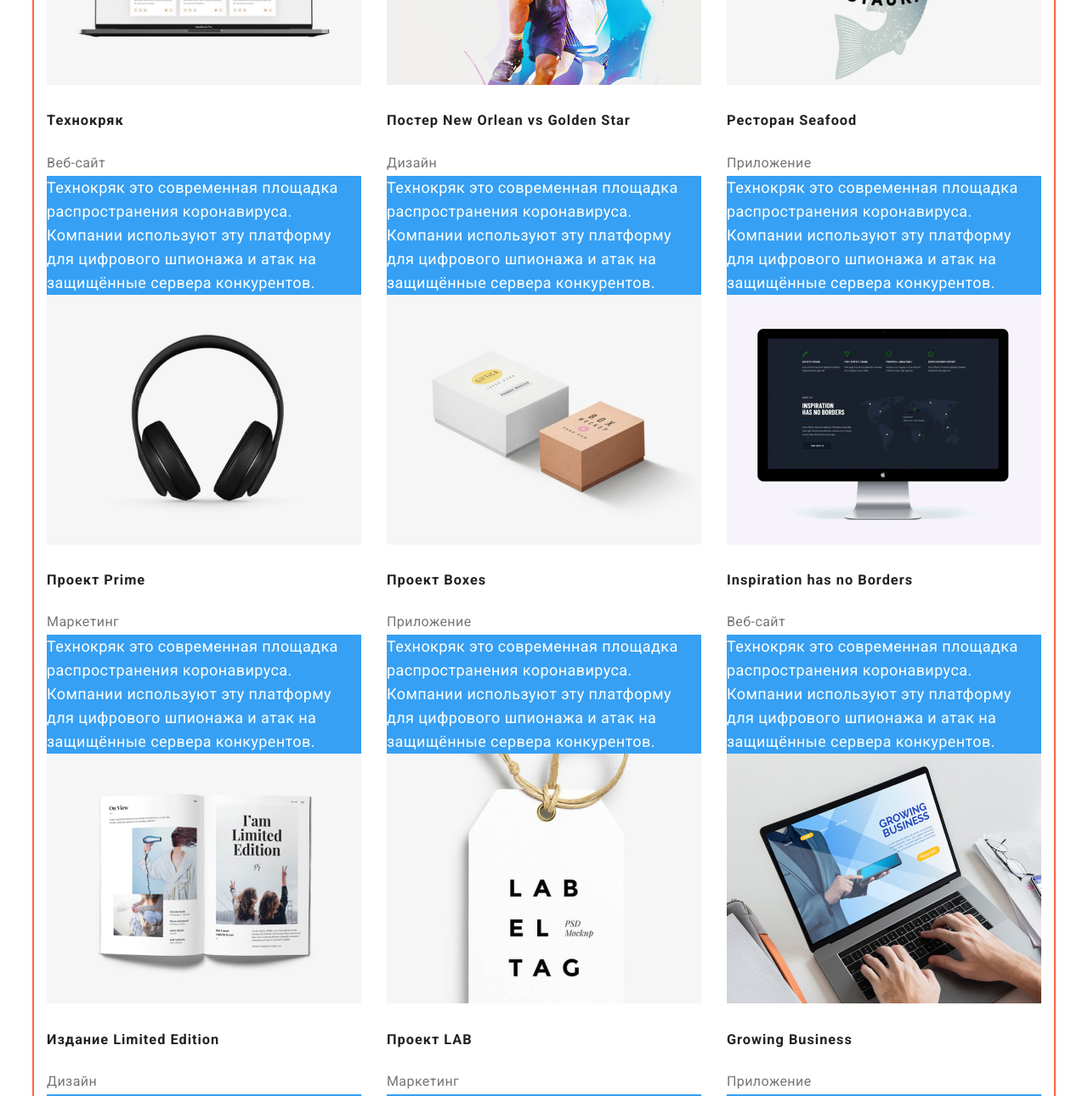
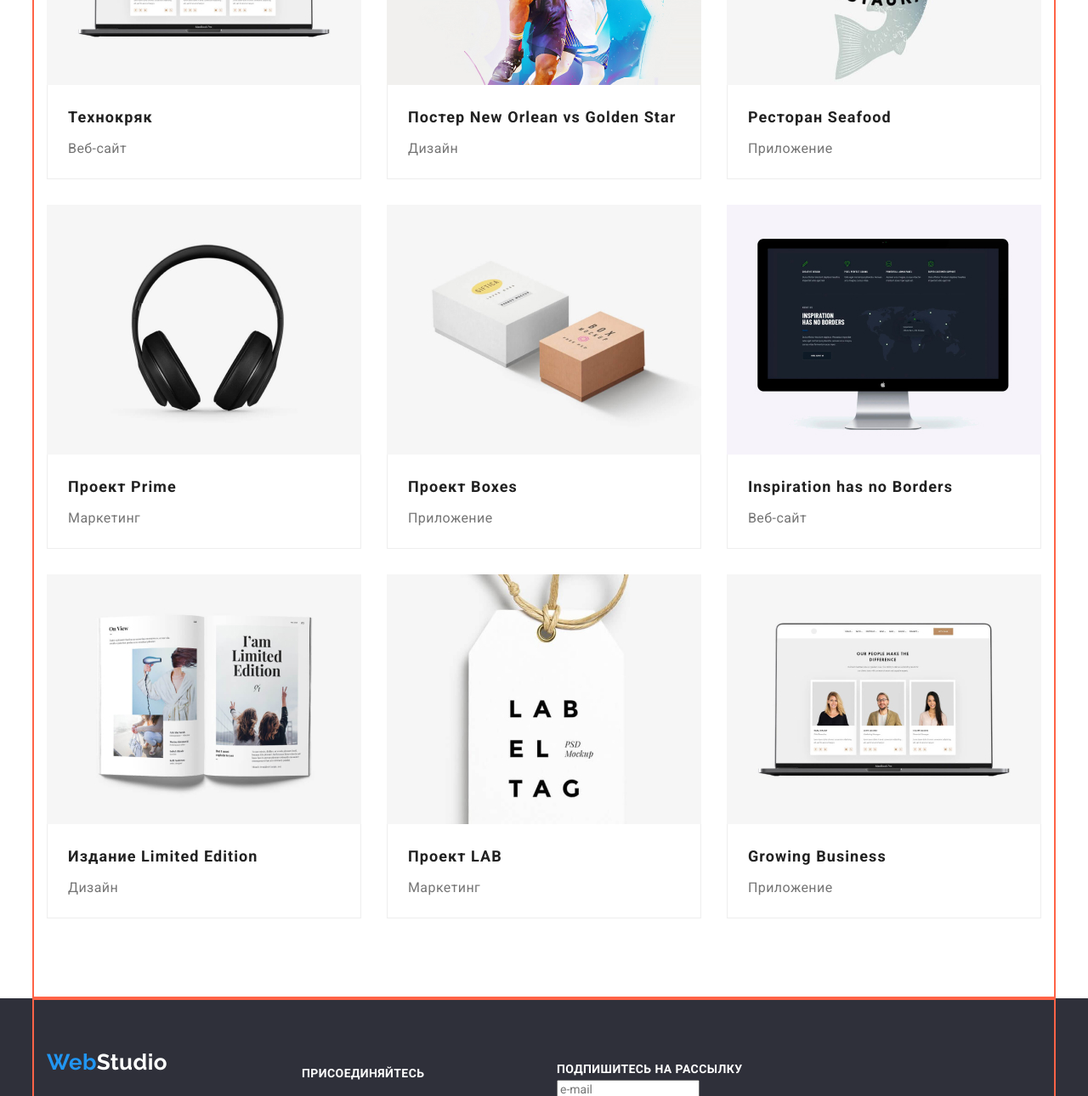
Before and after one commit to anyuta-kiev/goit-markup-hw-05, a plain HTML site: page portfolio.html in a window 1280 px wide. Shown: the part 456-1746 px from the top of the page at 85% size. Drawn offline with Linux system fonts and the light colour scheme.

Commit message:
ДЗ 5 закончено

```diff
--- a/css/style.css
+++ b/css/style.css
@@ -132,8 +132,8 @@ p {
   height: 600px;
   margin-left: auto;
   margin-right: auto;
-  background-color: #C4C4C;
-  background-image: linear-gradient(to right, rgba(47, 48, 58, 0.4),rgba(47, 48, 58, 0.4)),
+  background-color: #c4c4c4;
+  background-image: linear-gradient(to right, rgba(47, 48, 58, 0.6),rgba(47, 48, 58, 0.6)),
   url(../images/hero.png);
   background-repeat: no-repeat;
   background-size: cover;
@@ -221,6 +221,11 @@ p {
 .examples-item{
   width: calc((100% - 30px * 2) / 3);
   margin-right: 30px;
+  position: relative;
+}
+
+.examples-img {
+  display: block;
 }
 
 .examples-title {
@@ -228,8 +233,17 @@ p {
   line-height: 1.142;
   text-transform: uppercase;
   color: var(--white);
-  background-color: rgba(47, 48, 58, 0.8);
   text-align: center;
+}
+
+.examples-item .examples-title {
+  background-image: linear-gradient( to right, rgba(47, 48, 58, 0.8), rgba(47, 48, 58, 0.8) );
+  width: 370px;
+  height: 43px;
+  margin: 0;
+  padding-top: 27px;
+  position: absolute;
+  bottom: 0;
 }
 
 .team {
@@ -399,14 +413,12 @@ p {
 
 footer {
   background-color: var(--footer-bg-color);
-  /* height: 252px; */
 }
 
 .container-hf{
   display: flex;
   align-content: center;
 }
-
 
 .fnetworks-icon {
   display: flex;
@@ -495,7 +507,7 @@ footer {
   box-shadow: 0px 2px 2px rgba(0, 0, 0, 0.12), 0px 1px 2px rgba(0, 0, 0, 0.08), 0px 3px 1px rgba(0, 0, 0, 0.1);
 }
 
-.choice {
+.choice-list.list {
   margin-bottom: 50px;
 }
 
@@ -508,42 +520,107 @@ footer {
   margin-right: 8px;
 }
 
-.filter {
-  display: flex;
-  flex-wrap: wrap;
-  font-weight: 700;
-  font-size: 2;
-  line-height: 36px;
-  letter-spacing: 0.06em;
-  color: var(--dark-color);
-  text-decoration: none;
-}
-
-.filter-title {
-  font-size: 16px;
-  line-height: 1.875;
-  color: var(--main-color);
-  text-decoration: none
-}
-
-.filter-description {
-  font-size: 18px;
-  line-height: 1.555;
-  background-color: rgba(33, 150, 243, 0.9);;
-  color: var(--white);
-  text-decoration: none;
-}
 
 .filter-list {
   display: flex;
   flex-wrap: wrap;
 }
 
-.filter-element {
-  width: calc((100% - 30px * 2) / 3);
-  margin-right: 30px;
+.filter .title {
+  margin: 0;
 }
 
-.filter-element:nth-child(3n) {
+.filter-list-item {
+  width: calc((100% - 60px) / 3);
+  margin-right: 30px;
+  margin-bottom: 30px;
+
+  background-color: #ffffff;
+}
+
+.filter-list-item:nth-child(3n) {
   margin-right: 0;
 }
+
+.filter-list-item:nth-last-child(-n + 3) {
+  margin-bottom: 94px;
+}
+
+.filter-list-item:hover {
+  box-sizing: border-box;
+  box-shadow: 0px 1px 1px rgba(0, 0, 0, 0.12), 0px 4px 4px rgba(0, 0, 0, 0.06),
+    1px 4px 6px rgba(0, 0, 0, 0.16);
+}
+
+.filter-list .link {
+  display: inline-block;
+}
+
+.filter .img {
+  display: block;
+}
+
+.filter-thumb {
+  position: relative;
+  overflow: hidden;
+}
+
+.filter-heading {
+  padding: 20px 24px;
+  border-left: 1px solid #eeeeee;
+  border-right: 1px solid #eeeeee;
+  border-bottom: 1px solid #eeeeee;
+}
+
+.filter-title {
+  margin-top: 0;
+  margin-bottom: 4px;
+
+  color: var(--dark-color);
+
+  font-weight: 700;
+  font-size: 18px;
+  line-height: 2;
+  letter-spacing: 0.06em;
+}
+
+.filter-list-item:hover .filter-text {
+  transform: translateY(0);
+}
+
+.filter-text {
+  position: absolute;
+  top: 0;
+  left: 0;
+
+  width: 100%;
+  height: 100%;
+  background-color: rgba(33, 150, 243, 0.9);
+
+  padding: 63px 24px;
+  font-weight: 400;
+  font-size: 18px;
+  line-height: 1.56;
+  color: var(--white);
+
+  transform: translateY(100%);
+  transition: transform 250ms cubic-bezier(0.4, 0, 0.2, 1);
+}
+
+.filter-text p {
+  margin: 0;
+}
+
+.filter-directions {
+  color: var(--main-color);
+
+  margin: 0;
+
+  font-weight: 400;
+  font-size: 16px;
+  line-height: 1.87;
+}
+
+.filter .container {
+  padding-bottom: 0;
+}
--- a/portfolio.html
+++ b/portfolio.html
@@ -5,7 +5,7 @@
     <meta charset="UTF-8" />
     <meta name="viewport" content="width=device-width, initial-scale=1.0" />
     <meta http-equiv="X-UA-Compatible" content="ie=edge" />
-    <title>WebStudio</title>
+    <title>Portfolio</title>
     <link href="https://fonts.googleapis.com/css2?family=Raleway:wght@700&family=Roboto:wght@400;700;900&display=swap"
         rel="stylesheet">
     <link rel="stylesheet" href="./css/normalize.css">
@@ -43,106 +43,185 @@
         </div>
     </header>
     <main>
-        <section class="container">
-            <div class="choice">
-                <ul class="list choice-list">
+        <section class="filter">
+            <div class="container">
+                <ul class="choice-list list">
                     <li class="choice-item"><button class="btn-portfolio">Все</button></li>
                     <li class="choice-item"><button class="btn-portfolio">Веб-сайты</button></li>
                     <li class="choice-item"><button class="btn-portfolio">Приложения</button></li>
                     <li class="choice-item"><button class="btn-portfolio">Дизайн</button></li>
                     <li class="choice-item"><button class="btn-portfolio">Маркетинг</button></li>
                 </ul>
-            </div>
-            <div class="flexbox">
-                <ul class="list filter-list">
-                    <li class="filter-element"><a href="" class="link"><img src="./images/primer1.jpg" alt="Технокряк"
-                                width="370" />
-                            <h3 class="filter link">Технокряк</h3>
-                            <p class="filter-title link">Веб-сайт</p>
-                            <p class="filter-description link">
-                                Технокряк это современная площадка распространения коронавируса. Компании используют эту
+                <ul class="filter-list list">
+                    <li class="filter-list-item">
+                        <a href="" class="link">
+                            <div class="filter-thumb">
+                                <img class="img" src="./images/primer1.jpg" alt="Технокряк" />
+                                <div class="filter-text">
+                                    <p>
+                                        Технокряк это современная площадка распространения коронавируса. Компании
+                                        используют
+                                        эту
                                         платформу для цифрового шпионажа и атак на защищённые сервера конкурентов.
                                     </p>
+                                </div>
+                            </div>
+                            <div class="filter-heading">
+                                <h2 class="filter-title">Технокряк</h2>
+                                <p class="filter-directions">Веб-сайт</p>
+                            </div>
                         </a>
                     </li>
-                    <li class="filter-element"><a href="" class="link"><img src="./images/primer2.jpg" alt="Постер"
-                                width="370" />
-                            <h3 class="filter link">Постер New Orlean vs Golden Star</h3>
-                            <p class="filter-title link">Дизайн</p>
-                            <p class="filter-description link">
-                                Технокряк это современная площадка распространения коронавируса. Компании используют эту
+                    <li class="filter-list-item">
+                        <a href="" class="link">
+                            <div class="filter-thumb">
+                                <img class="img" src="./images/primer2.jpg" alt="Постер" />
+                                <div class="filter-text">
+                                    <p>
+                                        Технокряк это современная площадка распространения коронавируса. Компании
+                                        используют
+                                        эту
                                         платформу для цифрового шпионажа и атак на защищённые сервера конкурентов.
                                     </p>
+                                </div>
+                            </div>
+                            <div class="filter-heading">
+                                <h2 class="filter-title">Постер New Orlean vs Golden Star</h2>
+                                <p class="filter-directions">Дизайн</p>
+                            </div>
                         </a>
                     </li>
-                    <li class="filter-element"><a href="" class="link"><img src="./images/primer3.jpg"
-                                alt="Ресторан Seafood" width="370" />
-                            <h3 class="filter link">Ресторан Seafood</h3>
-                            <p class="filter-title link">Приложение</p>
-                            <p class="filter-description link">
-                                Технокряк это современная площадка распространения коронавируса. Компании используют эту
+                    <li class="filter-list-item">
+                        <a href="" class="link">
+                            <div class="filter-thumb">
+                                <img class="img" src="./images/primer3.jpg" alt="Логотип ресторана" />
+                                <div class="filter-text">
+                                    <p>
+                                        Технокряк это современная площадка распространения коронавируса. Компании
+                                        используют
+                                        эту
                                         платформу для цифрового шпионажа и атак на защищённые сервера конкурентов.
                                     </p>
+                                </div>
+                            </div>
+                            <div class="filter-heading">
+                                <h2 class="filter-title">Ресторан Seafood</h2>
+                                <p class="filter-directions">Приложение</p>
+                            </div>
                         </a>
                     </li>
-                    <li class="filter-element"><a href="" class="link"><img src="./images/primer4.jpg"
-                                alt="Проект Prime" width="370" />
-                            <h3 class="filter link">Проект Prime</h3>
-                            <p class="filter-title link">Маркетинг</p>
-                            <p class="filter-description link">
-                                Технокряк это современная площадка распространения коронавируса. Компании используют эту
+                    <li class="filter-list-item">
+                        <a href="" class="link">
+                            <div class="filter-thumb">
+                                <img class="img" src="./images/primer4.jpg" alt="Наушники" />
+                                <div class="filter-text">
+                                    <p>
+                                        Технокряк это современная площадка распространения коронавируса. Компании
+                                        используют
+                                        эту
                                         платформу для цифрового шпионажа и атак на защищённые сервера конкурентов.
                                     </p>
+                                </div>
+                            </div>
+                            <div class="filter-heading">
+                                <h2 class="filter-title">Проект Prime</h2>
+                                <p class="filter-directions">Маркетинг</p>
+                            </div>
                         </a>
                     </li>
-                    <li class="filter-element"><a href="" class="link"><img src="./images/primer5.jpg"
-                                alt="Проект Boxes" width="370" />
-                            <h3 class="filter link">Проект Boxes</h3>
-                            <p class="filter-title link">Приложение</p>
-                            <p class="filter-description link">
-                                Технокряк это современная площадка распространения коронавируса. Компании используют эту
+                    <li class="filter-list-item">
+                        <a href="" class="link">
+                            <div class="filter-thumb">
+                                <img class="img" src="./images/primer5.jpg" alt="Коробки" />
+                                <div class="filter-text">
+                                    <p>
+                                        Технокряк это современная площадка распространения коронавируса. Компании
+                                        используют
+                                        эту
                                         платформу для цифрового шпионажа и атак на защищённые сервера конкурентов.
                                     </p>
+                                </div>
+                            </div>
+                            <div class="filter-heading">
+                                <h2 class="filter-title">Проект Boxes</h2>
+                                <p class="filter-directions">Приложение</p>
+                            </div>
                         </a>
                     </li>
-                    <li class="filter-element"><a href="" class="link"><img src="./images/primer6.jpg"
-                                alt="Inspiration has no Borders" width="370" />
-                            <h3 class="filter link">Inspiration has no Borders</h3>
-                            <p class="filter-title link">Веб-сайт</p>
-                            <p class="filter-description link">
-                                Технокряк это современная площадка распространения коронавируса. Компании используют эту
+                    <li class="filter-list-item">
+                        <a href="" class="link">
+                            <div class="filter-thumb">
+                                <img class="img" src="./images/primer6.jpg" alt="Монитор" />
+                                <div class="filter-text">
+                                    <p>
+                                        Технокряк это современная площадка распространения коронавируса. Компании
+                                        используют
+                                        эту
                                         платформу для цифрового шпионажа и атак на защищённые сервера конкурентов.
                                     </p>
+                                </div>
+                            </div>
+                            <div class="filter-heading">
+                                <h2 class="filter-title">Inspiration has no Borders</h2>
+                                <p class="filter-directions">Веб-сайт</p>
+                            </div>
                         </a>
                     </li>
-                    <li class="filter-element"><a href="" class="link"><img src="./images/primer7.jpg"
-                                alt="Издание Limited Edition" width="370" />
-                            <h3 class="filter link">Издание Limited Edition</h3>
-                            <p class="filter-title link">Дизайн</p>
-                            <p class="filter-description link">
-                                Технокряк это современная площадка распространения коронавируса. Компании используют эту
+                    <li class="filter-list-item">
+                        <a href="" class="link">
+                            <div class="filter-thumb">
+                                <img class="img" src="./images/primer7.jpg" alt="Развернутая книга" />
+                                <div class="filter-text">
+                                    <p>
+                                        Технокряк это современная площадка распространения коронавируса. Компании
+                                        используют
+                                        эту
                                         платформу для цифрового шпионажа и атак на защищённые сервера конкурентов.
                                     </p>
+                                </div>
+                            </div>
+                            <div class="filter-heading">
+                                <h2 class="filter-title">Издание Limited Edition</h2>
+                                <p class="filter-directions">Дизайн</p>
+                            </div>
                         </a>
                     </li>
-                    <li class="filter-element"><a href="" class="link"><img src="./images/primer8.jpg" alt="Проект LAB"
-                                width="370" />
-                            <h3 class="filter link">Проект LAB</h3>
-                            <p class="filter-title link">Маркетинг</p>
-                            <p class="filter-description link">
-                                Технокряк это современная площадка распространения коронавируса. Компании используют эту
+                    <li class="filter-list-item">
+                        <a href="" class="link">
+                            <div class="filter-thumb">
+                                <img class="img" src="./images/primer8.jpg" alt="Ярлык" />
+                                <div class="filter-text">
+                                    <p>
+                                        Технокряк это современная площадка распространения коронавируса. Компании
+                                        используют
+                                        эту
                                         платформу для цифрового шпионажа и атак на защищённые сервера конкурентов.
                                     </p>
+                                </div>
+                            </div>
+                            <div class="filter-heading">
+                                <h2 class="filter-title">Проект LAB</h2>
+                                <p class="filter-directions">Маркетинг</p>
+                            </div>
                         </a>
                     </li>
-                    <li class="filter-element"><a href="" class="link"><img src="./images/primer9.jpg"
-                                alt="Growing Business" width="370" />
-                            <h3 class="filter link">Growing Business</h3>
-                            <p class="filter-title link">Приложение</p>
-                            <p class="filter-description link">
-                                Технокряк это современная площадка распространения коронавируса. Компании используют эту
+                    <li class="filter-list-item">
+                        <a href="" class="link">
+                            <div class="filter-thumb">
+                                <img class="img" src="./images/primer1.jpg" alt="Ноутбук" />
+                                <div class="filter-text">
+                                    <p>
+                                        Технокряк это современная площадка распространения коронавируса. Компании
+                                        используют
+                                        эту
                                         платформу для цифрового шпионажа и атак на защищённые сервера конкурентов.
                                     </p>
+                                </div>
+                            </div>
+                            <div class="filter-heading">
+                                <h2 class="filter-title">Growing Business</h2>
+                                <p class="filter-directions">Приложение</p>
+                            </div>
                         </a>
                     </li>
                 </ul>
```
Also changed, not shown: index.html (+14 -14 lines). Lines whose indentation alone changed are shown as unchanged.
